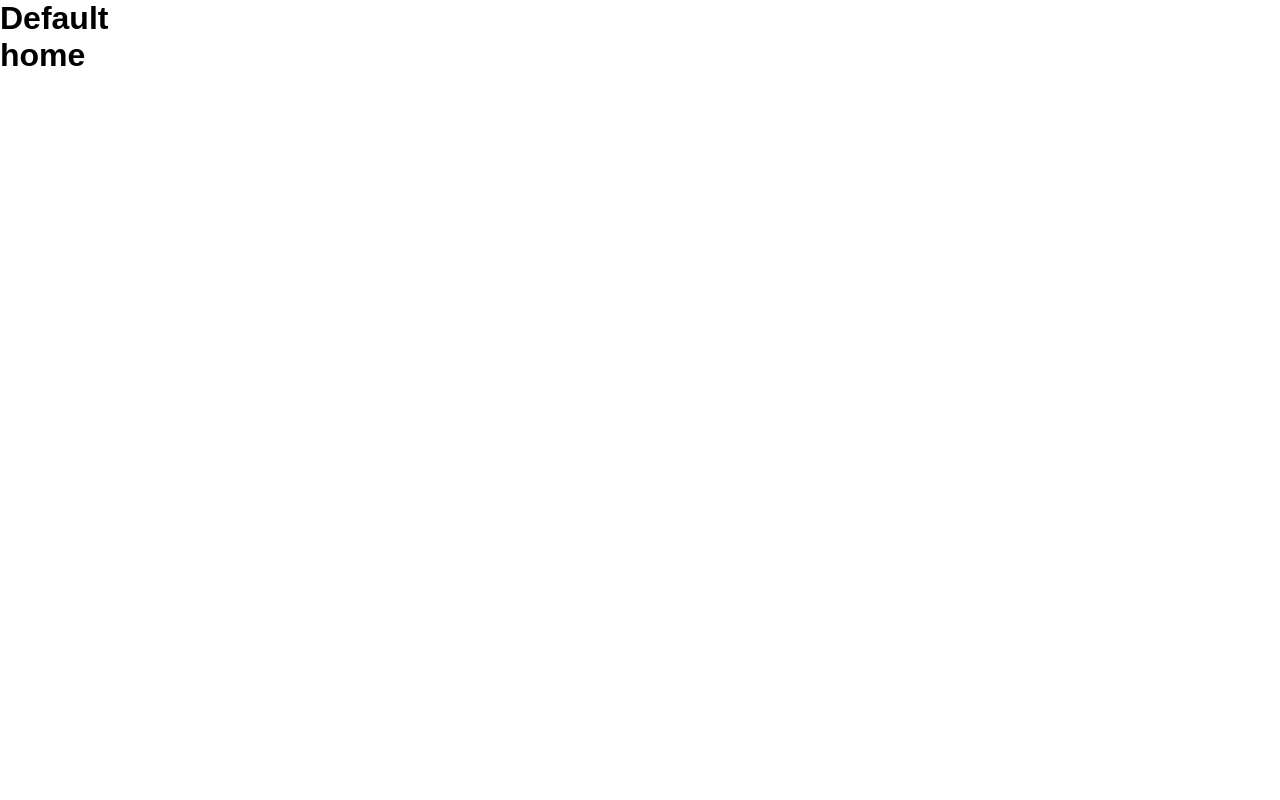
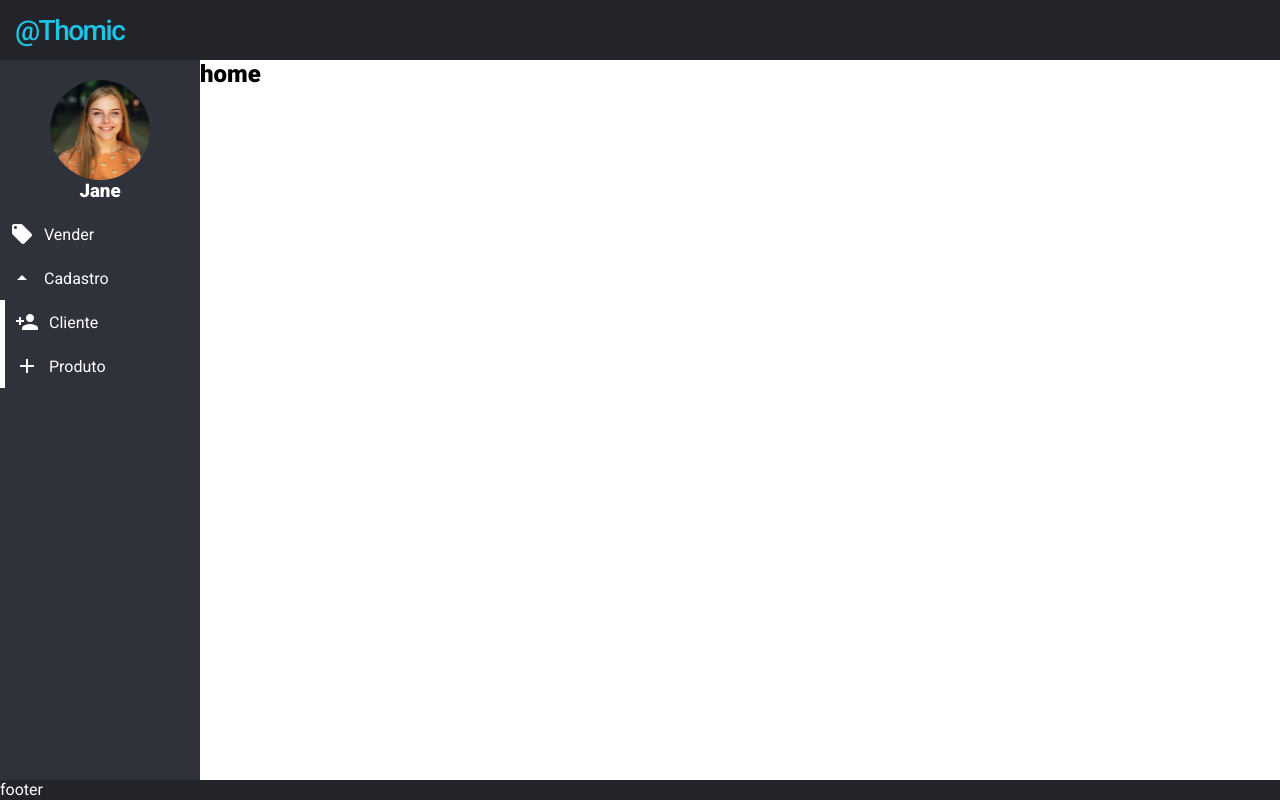
Before and after one commit to thiagobritto/Ex-frontend-VueJS, a Vue app: page / in a window 1280 px wide. Built offline with nearby package versions, Linux system fonts and the light colour scheme.

Commit message:
layout dashboard

```diff
--- a/package.json
+++ b/package.json
@@ -1,5 +1,5 @@
 {
-  "name": "frontend",
+  "name": "thomic-frontend",
   "version": "0.1.0",
   "private": true,
   "scripts": {
--- a/public/index.html
+++ b/public/index.html
@@ -6,6 +6,9 @@
     <meta name="viewport" content="width=device-width,initial-scale=1.0">
     <link rel="icon" href="<%= BASE_URL %>favicon.ico">
     <title><%= htmlWebpackPlugin.options.title %></title>
+
+    <link href="https://fonts.googleapis.com/icon?family=Material+Icons" rel="stylesheet">
+
   </head>
   <body>
     <noscript>
--- a/src/assets/styles/style.css
+++ b/src/assets/styles/style.css
@@ -1,8 +1,10 @@
+@import url('https://fonts.googleapis.com/css2?family=Roboto:wght@400;500;900&display=swap');
+
 * {
     margin: 0;
     padding: 0;
     box-sizing: border-box;
-    font-family: Arial, Helvetica, sans-serif;
+    font-family: 'Roboto', sans-serif;
 }
 
 :root {
@@ -27,6 +29,19 @@
     /* FOCUS */
     --input-login-fc: 1px solid rgba(255, 255, 255, 0.4);
     --input-register-fc: 1px solid rgba(255, 255, 255, 0.4);
+
+    /* Layout default */
+    --width--aside: 200px;
+    --heigth--nav: 60px;
+    --heigth--footer: 20px;
+
+    --bk--nav: #22242a;
+    --bk--aside: #2f323a;
+    --bk--footer: #22242a;
+    --bk--btn: #19b3d3;
+    --bk--btn--hover: #0d9dbb;
+    --bk--link--hover: #19b3d3;
+    --color--logo: #1dc4e7;
 }
 
 
--- a/src/components/layouts/DefaultLayout.vue
+++ b/src/components/layouts/DefaultLayout.vue
@@ -1,7 +1,50 @@
 <template>
     <div class="default-layout">
-        <h1>Default</h1>
-        <slot></slot>
+        <nav class="nav">
+            <h1 class="logo">@Thomic</h1>
+        </nav>
+        <main class="main">
+            <aside class="aside">
+                <div class="image">
+                    <img src="@/assets/images/user.jpg" alt="">
+                </div>
+                <h3 class="name">Jane</h3>
+                <ul class="list">
+                    <li>
+                        <router-link to="#">
+                            <span class="material-icons">local_offer</span>
+                            <span>Vender</span>
+                        </router-link>
+                    </li>
+                    <li>
+                        <router-link to="#">
+                            <span class="material-icons">arrow_drop_up</span>
+                            <span>Cadastro</span>
+                        </router-link>
+                        <ul class="list-droppable">
+                            <li>
+                                <a href="">
+                                    <span class="material-icons">person_add</span>
+                                    <span>Cliente</span>
+                                </a>
+                            </li>
+                            <li>
+                                <a href="">
+                                    <span class="material-icons">add</span>
+                                    <span>Produto</span>
+                                </a>
+                            </li>
+                        </ul>
+                    </li>
+                </ul>
+            </aside>
+            <section class="section">
+                <slot></slot>
+            </section>
+        </main>
+        <footer class="footer">
+            footer
+        </footer>
     </div>
 </template>
 
@@ -12,5 +55,80 @@ export default {
 </script>
 
 <style scoped>
-
+.nav{
+    display: flex;
+    align-items: center;
+    height: var(--heigth--nav);
+    width: 100%;
+    background: var(--bk--nav);
+}
+.logo{
+    color: var(--color--logo);
+    font-size: 28px;
+    font-weight: 500;
+    letter-spacing: -1.5px;
+    margin-left: 15px;
+}
+.main{
+    display: flex;
+    align-items: flex-start;
+    justify-content: space-between;
+    height: calc(100vh - calc(var(--heigth--nav) + var(--heigth--footer)));
+}
+.aside{
+    height: 100%;
+    background: var(--bk--aside);
+    width: var(--width--aside);
+}
+.image{
+    display: flex;
+    align-items: center;
+    justify-content: center;
+    overflow: hidden;
+    width: 100px;
+    height: 100px;
+    border-radius: 50%;
+    margin: 20px auto;
+    margin-bottom: 0;
+}
+.image img{
+    height: 100%;
+}
+.name{
+    color: #fff;
+    text-align: center;
+    margin-bottom: 10px;
+}
+.list{
+    list-style: none;
+}
+.list a{
+    display: flex;
+    align-items: center;
+    padding: 10px;
+    color: #fff;
+    text-decoration: none;
+    transition: .4s;
+    transition-property: background;
+}
+.list a span:last-child{
+    margin-left: 10px;
+}
+.list a:hover{
+    background: var(--bk--link--hover);
+}
+.list-droppable{
+    border-left: 5px solid #fff;
+    color: #fff;
+    list-style: none;
+}
+.section{
+    height: 100%;
+    width: calc(100% - var(--width--aside));
+}
+.footer{
+    height: var(--heigth--footer);
+    background: var(--bk--footer);
+    color: #fff;
+}
 </style>
```
Also changed, not shown: src/assets/images/user.jpg (added).
